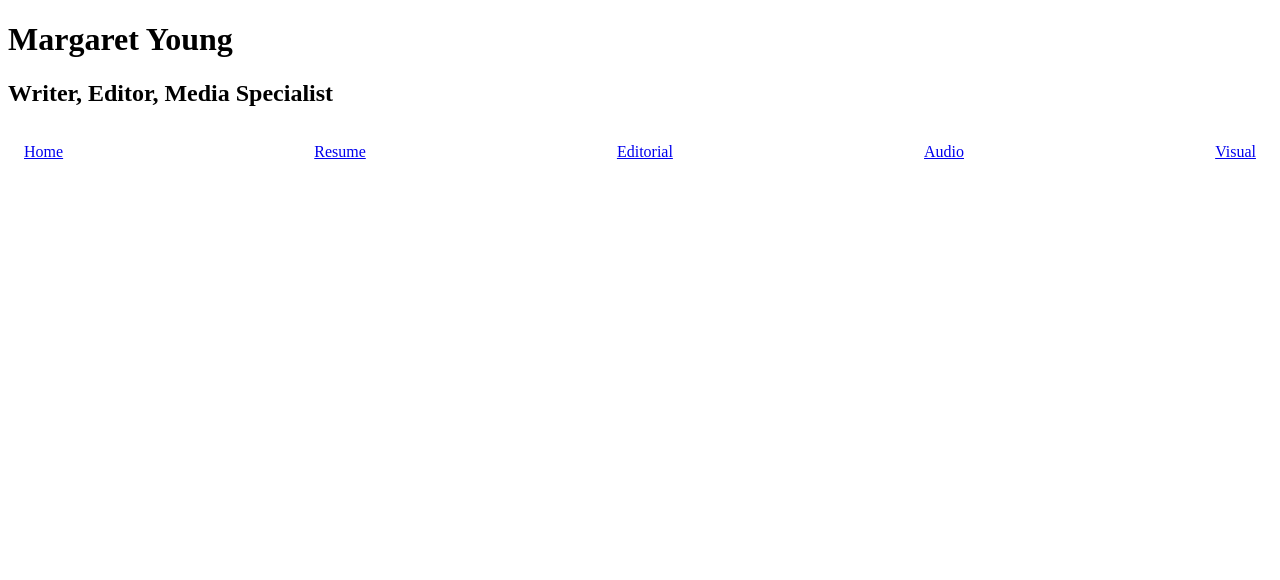
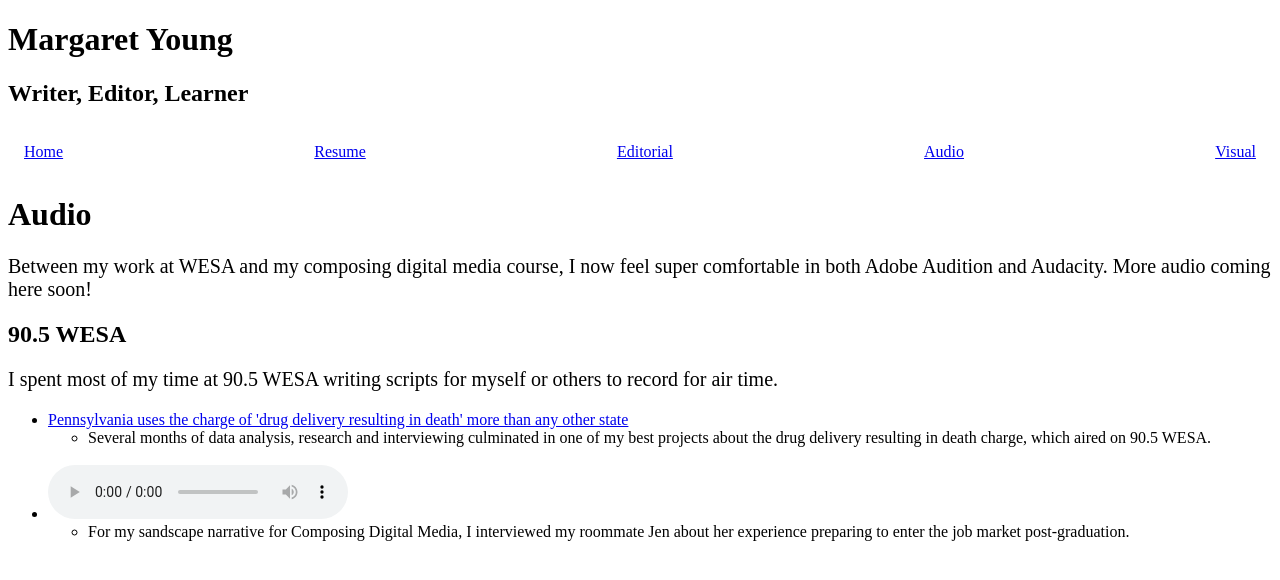
Before and after one commit to young1m030/website-portfolio-2021spring, a plain HTML site: page docs/audio.html in a window 1280 px wide. Drawn offline with Linux system fonts and the light colour scheme.

Commit message:
begin building audio.html to include two clips

```diff
--- a/docs/audio.html
+++ b/docs/audio.html
@@ -8,7 +8,7 @@
 
 
     <h1>Margaret Young</h1>
-    <h2>Writer, Editor, Media Specialist</h2><!-- Metadata goes here -->
+    <h2>Writer, Editor, Learner</h2><!-- Metadata goes here -->
 
     <nav class="main-nav" id="main-nav">
       <ul>
@@ -29,3 +29,21 @@
         </li>
         </ul>
       </nav>
+
+      <h1>Audio</h1>
+      <p>Between my work at WESA and my composing digital media course, I now feel super comfortable in both Adobe Audition and Audacity. More audio coming here soon!</p>
+
+      <h2>90.5 WESA</h2>
+        <p>I spent most of my time at 90.5 WESA writing scripts for myself or others to record for air time.</p>
+        <ul>
+          <li><a href="https://www.wesa.fm/post/pennsylvania-uses-charge-drug-delivery-resulting-death-more-any-other-state">Pennsylvania uses the charge of 'drug delivery resulting in death' more than any other state</a></li>
+            <ul>
+              <li>Several months of data analysis, research and interviewing culminated in one of my best projects about the drug delivery resulting in death charge, which aired on 90.5 WESA.</li>
+            </ul><br>
+          <li><audio controls>
+            <source src="Fingers Crossed for the Class of 2021.mp3" type="audio/mpeg"></li>
+              <ul>
+                <li>For my sandscape narrative for Composing Digital Media, I interviewed my roommate Jen about her experience preparing to enter the job market post-graduation.</li>
+              </ul>
+            </li>
+          </ul>
```
